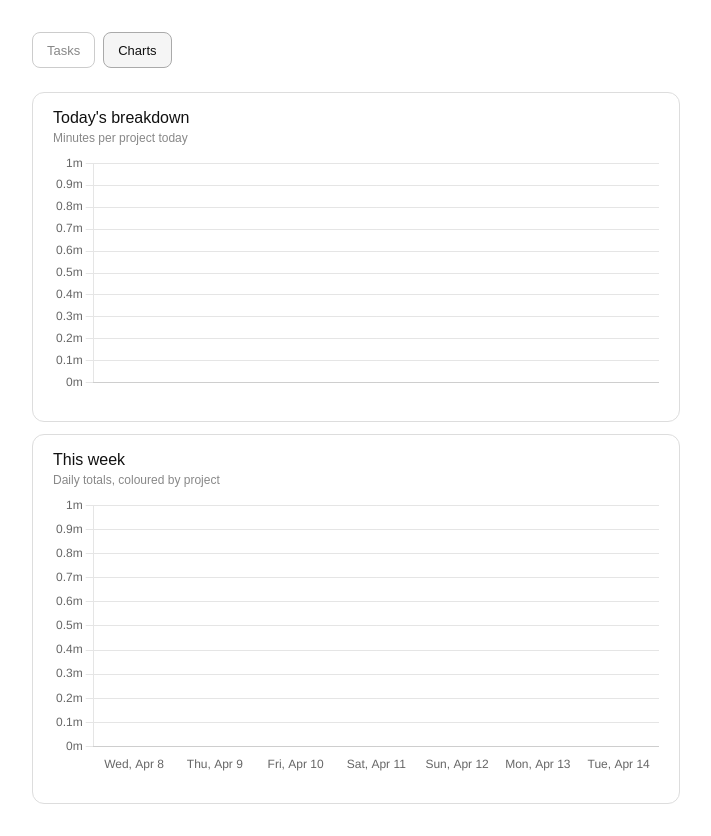
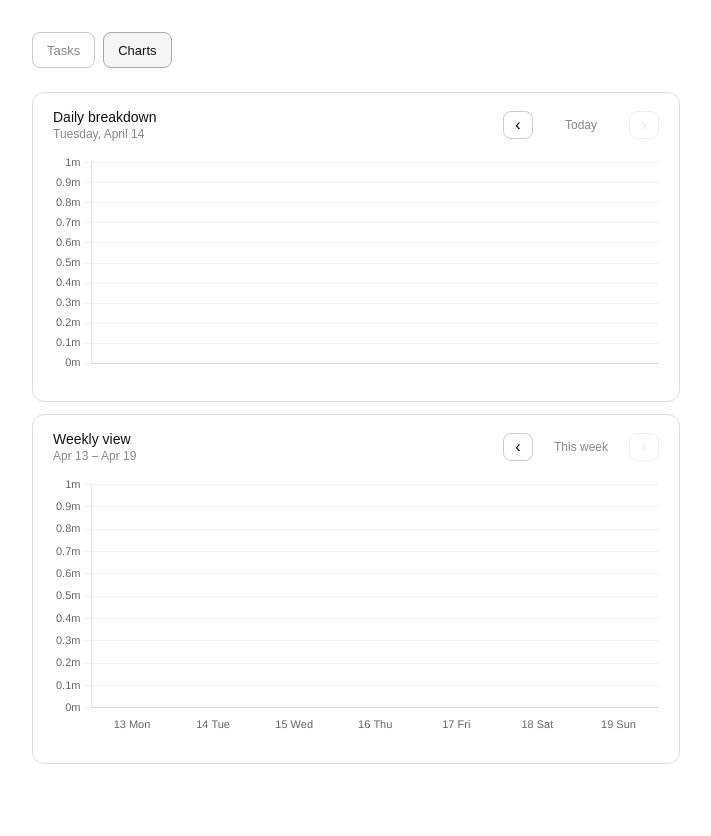
Before and after one commit to Raisa-Tathoi/tasky, a React (Vite) app: page / in a window 1280 px wide. Both pictures are taken after a click on the button "Charts". Shown: the whole page, without its empty margins (284-995 px from the left). After the commit the page ends 800 px from the top, so only its background shows below. Built offline with nearby package versions, Linux system fonts and the light colour scheme.

Commit message:
made charts scrollable

```diff
--- a/src/components/Charts.jsx
+++ b/src/components/Charts.jsx
@@ -1,4 +1,4 @@
-import { useEffect, useRef } from 'react'
+import { useState, useEffect, useRef } from 'react'
 import {
     Chart as ChartJS,
     CategoryScale, LinearScale, BarElement,
@@ -9,44 +9,62 @@ import { PROJECT_COLORS } from '../store'
 
 ChartJS.register(CategoryScale, LinearScale, BarElement, Title, Tooltip, Legend)
 
-export default function Charts({ state }) {
-  const projIds = Object.keys(state.projects)
-
-  // build daily aggregates from sessions
-  const dailyData = {}
-  for (const s of state.sessions) {
-    if (!dailyData[s.date]) dailyData[s.date] = {}
-    dailyData[s.date][s.projectId] = (dailyData[s.date][s.projectId] || 0) + s.seconds
+function addDays(date, n) {
+    const d = new Date(date)
+    d.setDate(d.getDate() + n)
+    return d
 }
 
-  // last 7 days
-  const days = []
-  for (let i = 6; i >= 0; i--) {
-    const d = new Date()
-    d.setDate(d.getDate() - i)
-    days.push(d.toISOString().slice(0, 10))
+function dateKey(d) {
+    return d.toISOString().slice(0, 10)
 }
-  const dayLabels = days.map(d =>
-    new Date(d + 'T12:00:00').toLocaleDateString('en-US', { weekday: 'short', month: 'short', day: 'numeric' })
-  )
 
-  const today = new Date().toISOString().slice(0, 10)
-  const todayData = dailyData[today] || {}
+export default function Charts({ state }) {
+    const [dayOffset, setDayOffset] = useState(0)   // 0 = today, -1 = yesterday
+    const [weekOffset, setWeekOffset] = useState(0) // 0 = this week, -1 = last week
 
-  const todayChartData = {
+    const projIds = Object.keys(state.projects)
+    const today = new Date()
+
+    // aggregate all sessions by date + project
+    const byDate = {}
+    for (const s of state.sessions) {
+        if (!byDate[s.date]) byDate[s.date] = {}
+        byDate[s.date][s.projectId] = (byDate[s.date][s.projectId] || 0) + s.seconds
+    }
+
+    // --- day chart ---
+    const dayDate = addDays(today, dayOffset)
+    const dayData = byDate[dateKey(dayDate)] || {}
+    const dayLabel = dayOffset === 0 ? 'Today'
+        : dayOffset === -1 ? 'Yesterday'
+            : dayDate.toLocaleDateString('en-US', { weekday: 'long', month: 'short', day: 'numeric' })
+    const daySubtitle = dayDate.toLocaleDateString('en-US', { weekday: 'long', month: 'long', day: 'numeric' })
+
+    const dayChartData = {
         labels: projIds.map(pid => state.projects[pid].name),
         datasets: [{
-      data: projIds.map(pid => Math.round((todayData[pid] || 0) / 60)),
+            data: projIds.map(pid => Math.round((dayData[pid] || 0) / 60)),
             backgroundColor: projIds.map(pid => PROJECT_COLORS[state.projects[pid].colorIndex]),
             borderRadius: 4
         }]
     }
 
+    // --- week chart ---
+    const refDate = addDays(today, weekOffset * 7)
+    const dow = refDate.getDay()
+    const monday = addDays(refDate, -(dow === 0 ? 6 : dow - 1))
+    const weekDays = Array.from({ length: 7 }, (_, i) => addDays(monday, i))
+    const dayLabels = weekDays.map(d => d.toLocaleDateString('en-US', { weekday: 'short', day: 'numeric' }))
+    const weekStart = weekDays[0].toLocaleDateString('en-US', { month: 'short', day: 'numeric' })
+    const weekEnd = weekDays[6].toLocaleDateString('en-US', { month: 'short', day: 'numeric' })
+    const weekLabel = weekOffset === 0 ? 'This week' : weekOffset === -1 ? 'Last week' : `${weekStart} – ${weekEnd}`
+
     const weekChartData = {
         labels: dayLabels,
         datasets: projIds.map(pid => ({
             label: state.projects[pid].name,
-      data: days.map(d => Math.round(((dailyData[d] || {})[pid] || 0) / 60)),
+            data: weekDays.map(d => Math.round(((byDate[dateKey(d)] || {})[pid] || 0) / 60)),
             backgroundColor: PROJECT_COLORS[state.projects[pid].colorIndex],
             borderRadius: 2
         }))
@@ -57,20 +75,19 @@ export default function Charts({ state }) {
         maintainAspectRatio: false,
         plugins: { legend: { display: false } },
         scales: {
-      x: { grid: { display: false } },
-      y: { beginAtZero: true, ticks: { callback: v => v + 'm' } }
+            x: { grid: { display: false }, ticks: { font: { size: 11 } } },
+            y: { beginAtZero: true, ticks: { callback: v => v + 'm', font: { size: 11 } }, grid: { color: 'rgba(128,128,128,0.1)' } }
         }
     }
 
     const weekOptions = {
         ...commonOptions,
         scales: {
-      x: { stacked: true, grid: { display: false } },
-      y: { stacked: true, beginAtZero: true, ticks: { callback: v => v + 'm' } }
+            x: { stacked: true, grid: { display: false }, ticks: { font: { size: 11 } } },
+            y: { stacked: true, beginAtZero: true, ticks: { callback: v => v + 'm', font: { size: 11 } }, grid: { color: 'rgba(128,128,128,0.1)' } }
         }
     }
 
-  // legend
     const legend = projIds.map(pid => (
         <span key={pid} style={{ display: 'flex', alignItems: 'center', gap: 4, fontSize: 12, color: '#888' }}>
             <span style={{ width: 10, height: 10, borderRadius: 2, background: PROJECT_COLORS[state.projects[pid].colorIndex], display: 'inline-block' }} />
@@ -78,22 +95,50 @@ export default function Charts({ state }) {
         </span>
     ))
 
+    const navBtn = (label, onClick, disabled) => (
+        <button onClick={onClick} disabled={disabled} style={{
+            width: 28, height: 28, borderRadius: 8, border: '0.5px solid #ccc',
+            background: 'transparent', cursor: disabled ? 'not-allowed' : 'pointer',
+            opacity: disabled ? 0.3 : 1, fontSize: 16, display: 'flex', alignItems: 'center', justifyContent: 'center'
+        }}>{label}</button>
+    )
+
     return (
         <div>
+            {/* day chart */}
             <div style={{ border: '0.5px solid #ddd', borderRadius: 12, padding: '1rem 1.25rem', marginBottom: 12 }}>
-        <div style={{ fontWeight: 500, marginBottom: 4 }}>Today's breakdown</div>
-        <div style={{ fontSize: 12, color: '#888', marginBottom: 8 }}>Minutes per project today</div>
-        <div style={{ height: 240 }}>
-          <Bar data={todayChartData} options={commonOptions} />
+                <div style={{ display: 'flex', alignItems: 'center', justifyContent: 'space-between', marginBottom: 12 }}>
+                    <div>
+                        <div style={{ fontWeight: 500, fontSize: 14 }}>Daily breakdown</div>
+                        <div style={{ fontSize: 12, color: '#888', marginTop: 2 }}>{daySubtitle}</div>
+                    </div>
+                    <div style={{ display: 'flex', alignItems: 'center', gap: 8 }}>
+                        {navBtn('‹', () => setDayOffset(o => o - 1), dayOffset <= -60)}
+                        <span style={{ fontSize: 12, color: '#888', minWidth: 80, textAlign: 'center' }}>{dayLabel}</span>
+                        {navBtn('›', () => setDayOffset(o => o + 1), dayOffset >= 0)}
+                    </div>
+                </div>
+                <div style={{ height: 220 }}>
+                    <Bar key={`day-${dayOffset}`} data={dayChartData} options={commonOptions} />
                 </div>
                 <div style={{ display: 'flex', flexWrap: 'wrap', gap: 12, marginTop: 12 }}>{legend}</div>
             </div>
 
+            {/* week chart */}
             <div style={{ border: '0.5px solid #ddd', borderRadius: 12, padding: '1rem 1.25rem' }}>
-        <div style={{ fontWeight: 500, marginBottom: 4 }}>This week</div>
-        <div style={{ fontSize: 12, color: '#888', marginBottom: 8 }}>Daily totals, coloured by project</div>
-        <div style={{ height: 280 }}>
-          <Bar data={weekChartData} options={weekOptions} />
+                <div style={{ display: 'flex', alignItems: 'center', justifyContent: 'space-between', marginBottom: 12 }}>
+                    <div>
+                        <div style={{ fontWeight: 500, fontSize: 14 }}>Weekly view</div>
+                        <div style={{ fontSize: 12, color: '#888', marginTop: 2 }}>{weekStart} – {weekEnd}</div>
+                    </div>
+                    <div style={{ display: 'flex', alignItems: 'center', gap: 8 }}>
+                        {navBtn('‹', () => setWeekOffset(o => o - 1), weekOffset <= -12)}
+                        <span style={{ fontSize: 12, color: '#888', minWidth: 80, textAlign: 'center' }}>{weekLabel}</span>
+                        {navBtn('›', () => setWeekOffset(o => o + 1), weekOffset >= 0)}
+                    </div>
+                </div>
+                <div style={{ height: 260 }}>
+                    <Bar key={`week-${weekOffset}`} data={weekChartData} options={weekOptions} />
                 </div>
                 <div style={{ display: 'flex', flexWrap: 'wrap', gap: 12, marginTop: 12 }}>{legend}</div>
             </div>
```
Lines whose indentation alone changed are shown as unchanged.
